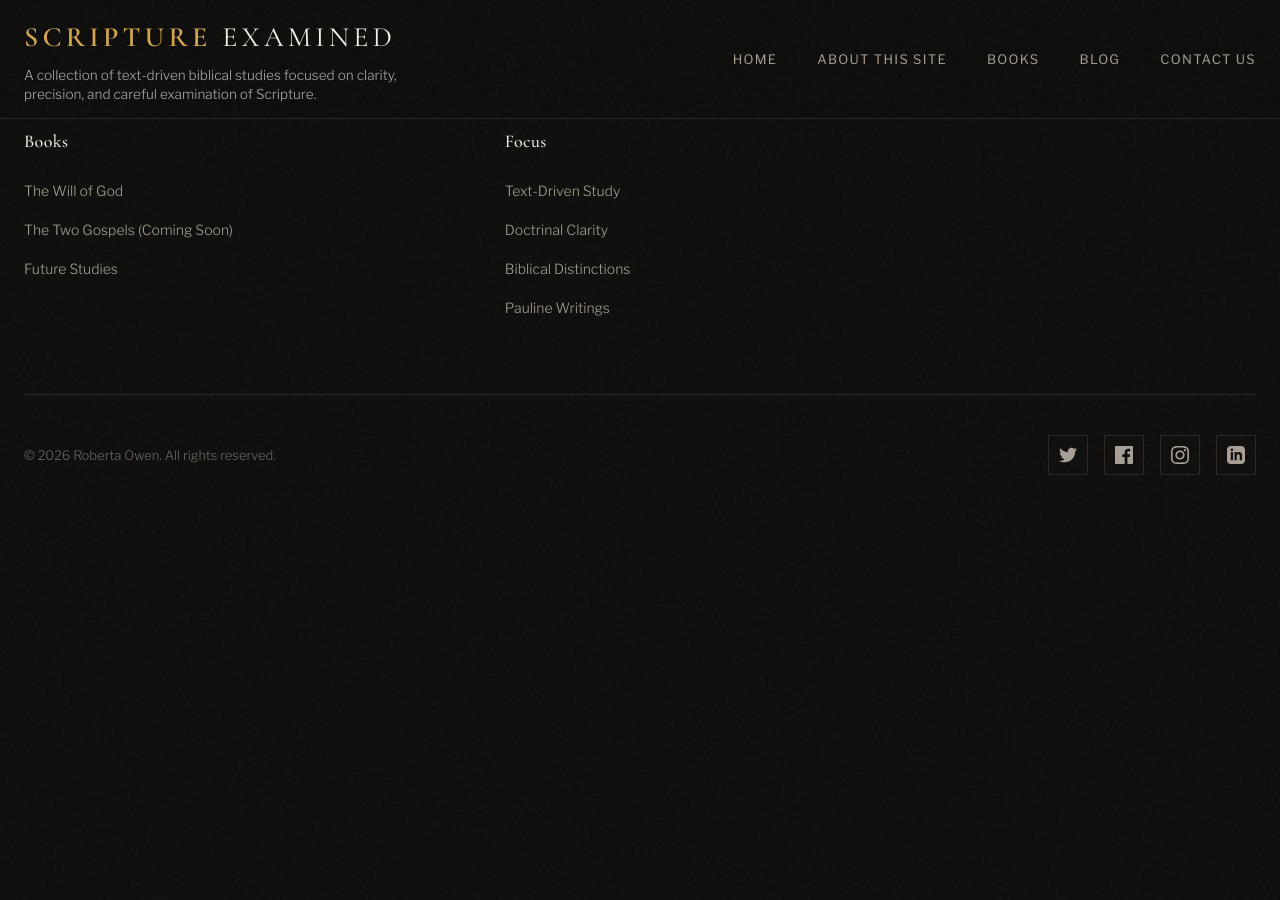
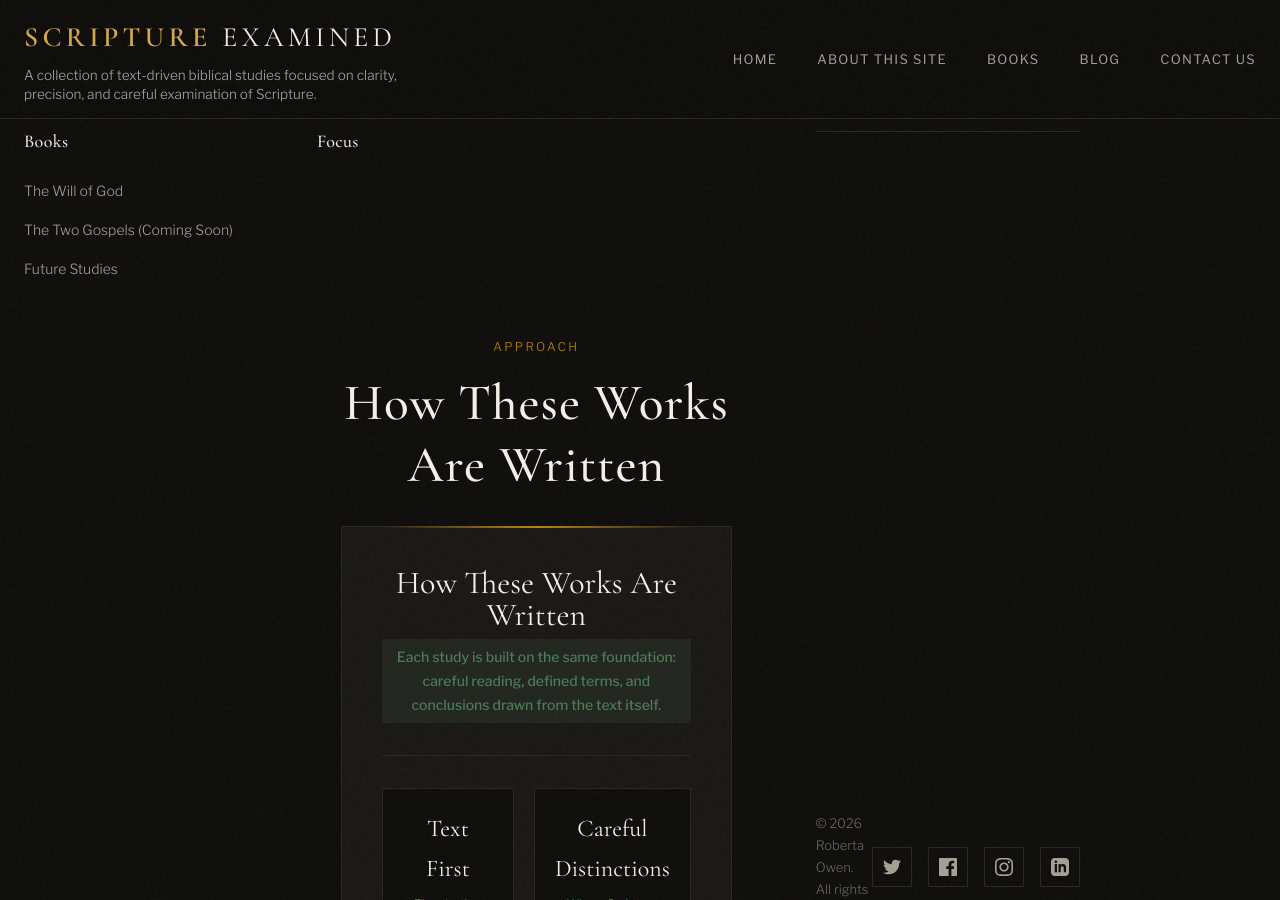
Before and after one commit to ScriptureExamined/PaulineEpistles, a Jekyll site: the page built from index.html, in a window 1280 px wide and 900 px high, scrolled down 2070 px. Built offline with Jekyll 4.4.1, drawn with Linux system fonts in a browser that asks for light colours; before the commit the page ends 2585 px from its top, so only the background shows below that; some of the changed text lies outside the part shown.

Commit message:
Update default.html

```diff
--- a/_layouts/default.html
+++ b/_layouts/default.html
@@ -143,7 +143,91 @@ layout: none
 
           <div class="footer-col">
             <h4 class="footer-title">Focus</h4>
-            <ul class="footer-links">
+
+
+            <section id="text-driven" class="section about-approach">
+  <div class="container">
+    <div class="section-header">
+      <div class="section-label">Approach</div>
+      <h2 class="section-title">How These Works Are Written</h2>
+    </div>
+
+    <div class="approach-card-wrap">
+      <div class="price-card">
+        <div class="price-main" style="text-align: center">
+          <div class="price-value" style="font-size: 32px">
+            How These Works Are Written
+          </div>
+          <span class="price-change" style="text-align: center; display: block">
+            Each study is built on the same foundation: careful reading, defined
+            terms, and conclusions drawn from the text itself.
+          </span>
+        </div>
+
+        <div class="price-metals">
+          <div class="metal-item" style="text-align: center">
+            <div class="metal-price">Text First</div>
+            <div class="metal-change">
+              The starting point is always the wording of Scripture itself.
+              Arguments are built from the text, not from conclusions brought
+              into it.
+            </div>
+          </div>
+
+          <div class="metal-item" style="text-align: center">
+            <div class="metal-price">Careful Distinctions</div>
+            <div class="metal-change">
+              Where Scripture makes distinctions, those distinctions are
+              preserved. They are not merged together for the sake of simplicity
+              or tradition.
+            </div>
+          </div>
+
+          <div class="metal-item" style="text-align: center">
+            <div class="metal-price">Doctrinal Precision</div>
+            <div class="metal-change">
+              Theology is handled with attention to language, structure, and
+              context. Terms are not treated loosely, and conclusions are tied
+              directly to what is written.
+            </div>
+          </div>
+
+          <div class="metal-item" style="text-align: center">
+            <div class="metal-price">Follow the Text</div>
+            <div class="metal-change">
+              The objective is not to impose a system onto Scripture, but to
+              follow the text wherever it leads, even when that challenges
+              familiar interpretations.
+            </div>
+          </div>
+        </div>
+      </div>
+    </div>
+
+
+
+
+
+
+
+
+
+
+
+
+
+
+
+
+
+
+
+
+
+
+
+
+            <!--<ul class="footer-links">
               <li>
                 <a href="{{ '/about.html#text-driven' | relative_url }}"
                   >Text-Driven Study</a
@@ -162,7 +246,7 @@ layout: none
                   >Pauline Writings</a
                 >
               </li>
-            </ul>
+            </ul>-->
           </div>
         </div>
 
```
